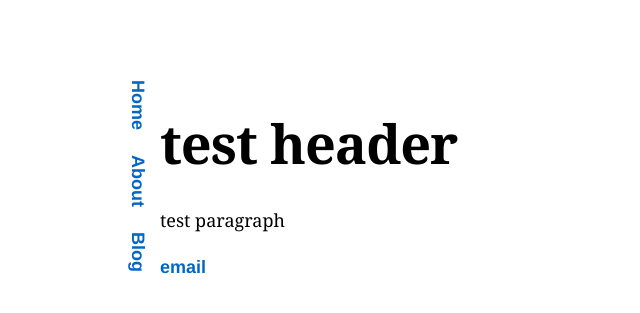
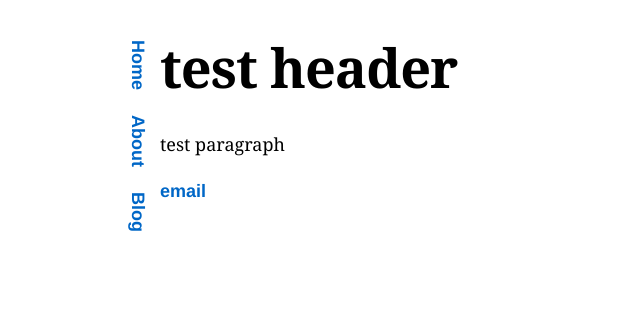
Before and after one commit to acatalept/acatalept.github.io, a Jekyll site: the page built from index.html, in a window 1280 px wide. Shown: the top 313 px of the page, without its empty margins (0-640 px from the left). Built offline with Jekyll 4.4.1, drawn with Linux system fonts in a browser that asks for light colours; some web fonts are replaced.

Commit message:
Update main.css

```diff
--- a/css/main.css
+++ b/css/main.css
@@ -1,6 +1,6 @@
 body {
     margin: 40px auto;
-    padding: 40px;
+    padding: 0 40px;
     max-width: 960px;
     font: 400 18px/1.6 "Sorts Mill Goudy", Georgia, Cambria, "Times New Roman", Times, serif;
     font-smoothing: antialiased;
```
